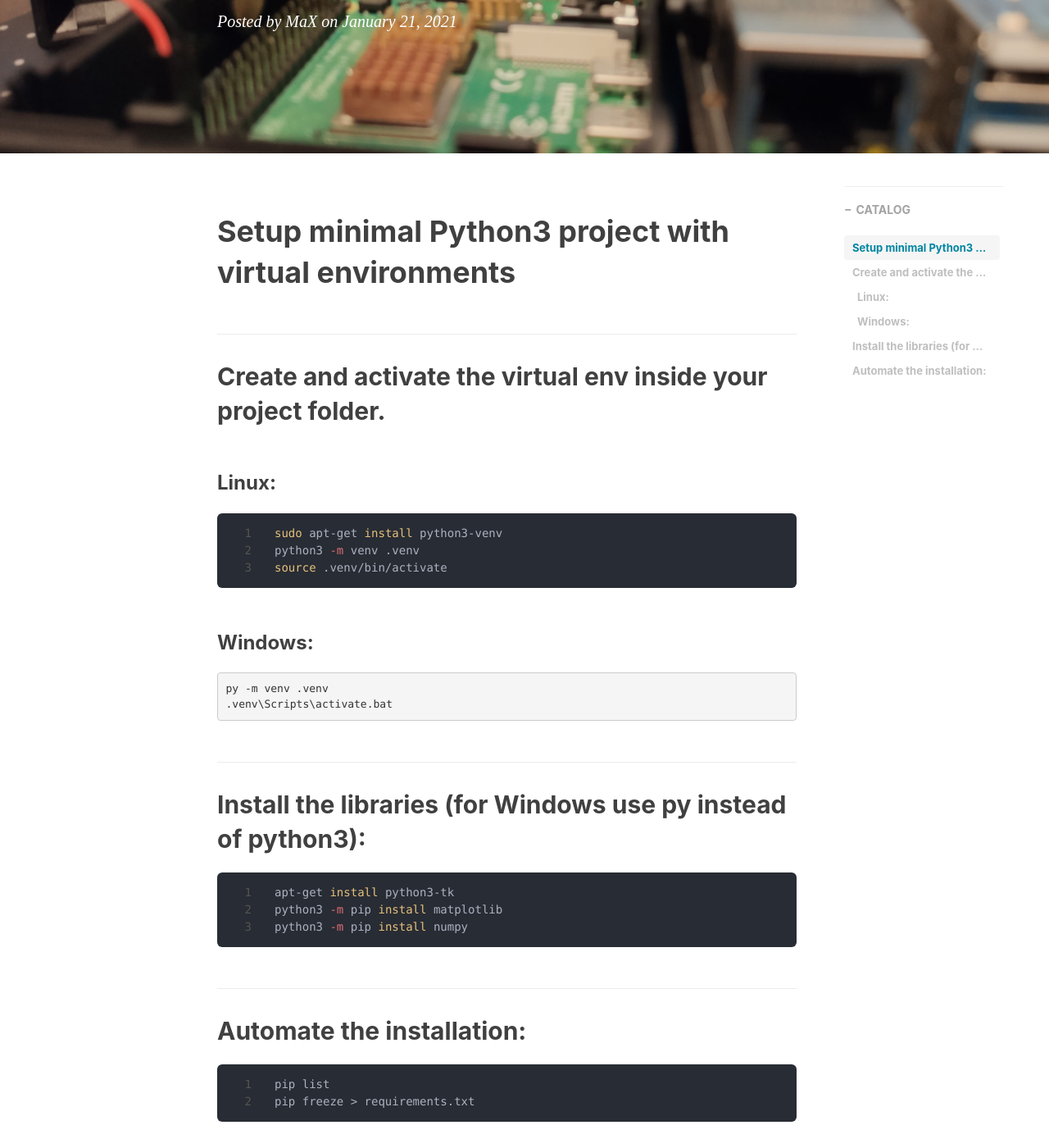
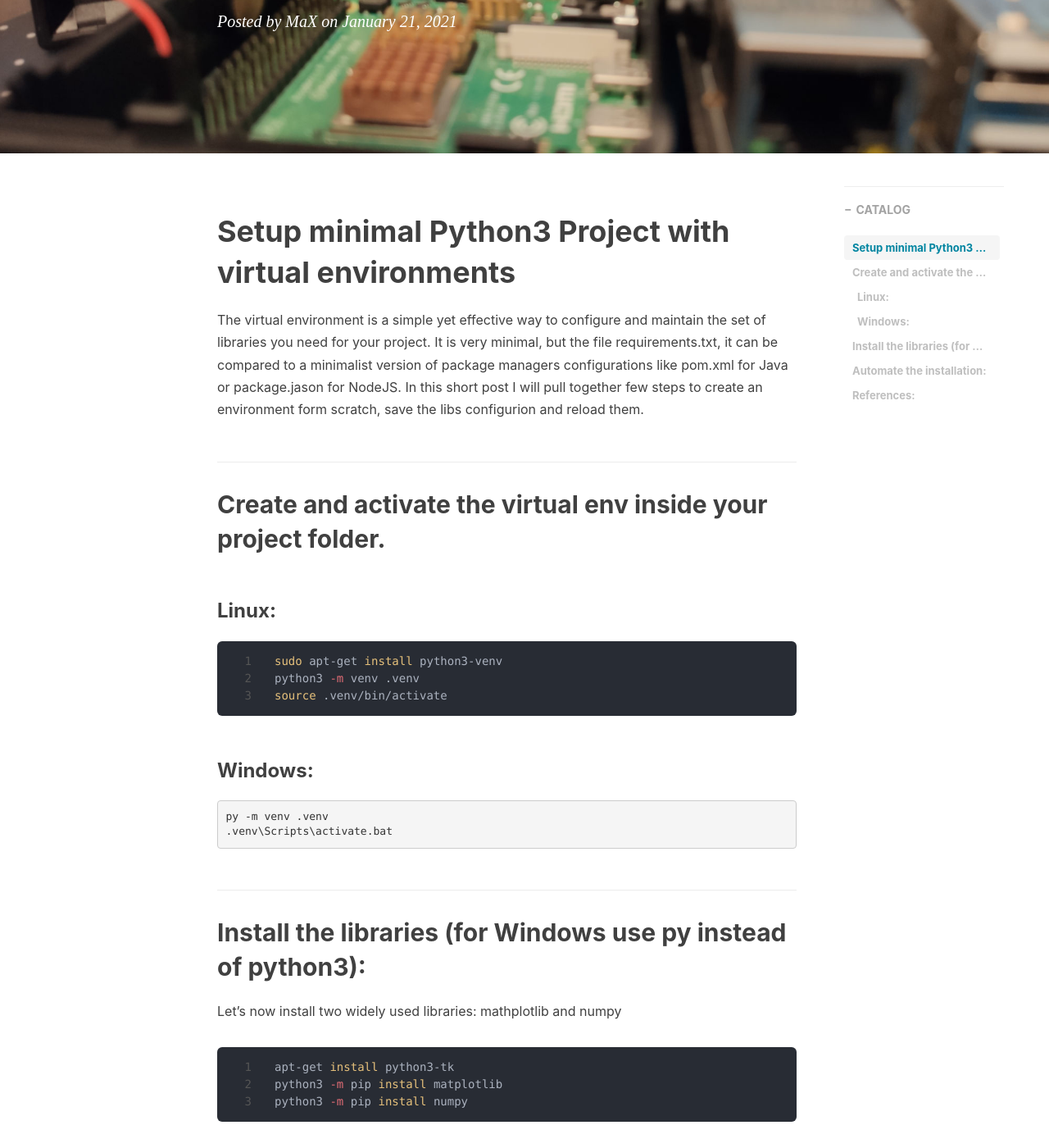
Before and after one commit to massimorofi/massimorofi.github.io, a Jekyll site: the page built from _posts/2021-01-21-manage+python+project+using+pip+and+virtual+environments.md, in a window 1280 px wide and 1400 px high, scrolled down 391 px. Shown: the whole window at 82% size. Built offline with Jekyll 4.4.1, drawn with Linux system fonts in a browser that asks for light colours; nearby versions of some CDN libraries; comment, search, counter and statistics services are not loaded; some of the changed text lies outside the part shown.

Commit message:
post review Python VeV

````diff
--- a/_posts/2021-01-21-manage+python+project+using+pip+and+virtual+environments.md
+++ b/_posts/2021-01-21-manage+python+project+using+pip+and+virtual+environments.md
@@ -8,11 +8,15 @@ tags:
 - VirtualEnv
 - Project
 - Development
-modified_time: '2021-01-21T08:40:42.898-08:00'
+modified_time: '2021-01-24T18:00:42.898-08:00'
 ---
 
 
-# Setup minimal Python3 project with virtual environments
+# Setup minimal Python3 Project with virtual environments
+The virtual environment is a simple yet effective way to configure and maintain the set of libraries you need for your project.
+It is very minimal, but the file requirements.txt, it can be compared to a minimalist version of package managers configurations like pom.xml for Java or package.jason for NodeJS.
+In this short post I will pull together few steps to create an environment form scratch, save the libs configurion and reload them.
+
 
 ## Create and activate the virtual env inside your project folder.
 ### Linux:
@@ -27,6 +31,7 @@ py -m venv .venv
 .venv\Scripts\activate.bat
 ```
 ## Install the libraries (for Windows use py instead of python3):
+Let's now install two widely used libraries: mathplotlib and numpy
 ``` bash
 apt-get install python3-tk
 python3 -m pip install matplotlib
@@ -34,12 +39,20 @@ python3 -m pip install numpy
 ```
 
 ## Automate the installation:
+Save the libraries into **requirements.txt**
 ``` bash
 pip list
 pip freeze > requirements.txt
 ```
-Use the requirements list.
+Use the requirements list when you are reinstalling the project from scratch (i.e. after the checkout from a repository).
+
 ``` bash
 python3 -m pip install -r requirements.txt
 Jupyter Notebooks requires ipykernel
 ```
+
+## References:
+If you want to learn more you can llok at this interesting articles:
+- [Setup Local Python3 Dev Environment in Ubuntu](https://www.digitalocean.com/community/tutorials/how-to-install-python-3-and-set-up-a-programming-environment-on-an-ubuntu-20-04-server)
+- [Pyton3 Venv DOC](https://docs.python.org/3/library/venv.html)
+- [Python Virtual Environments](https://uoa-eresearch.github.io/eresearch-cookbook/recipe/2014/11/26/python-virtual-env/)
````
